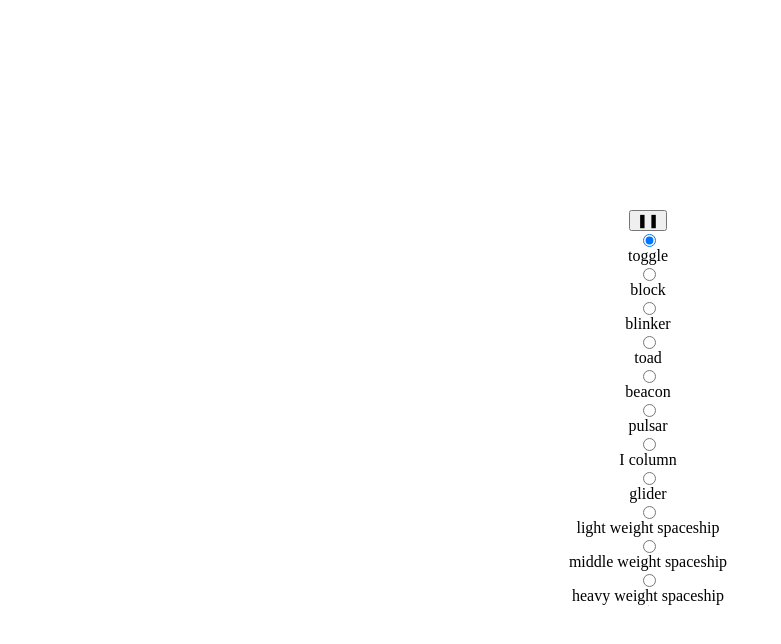
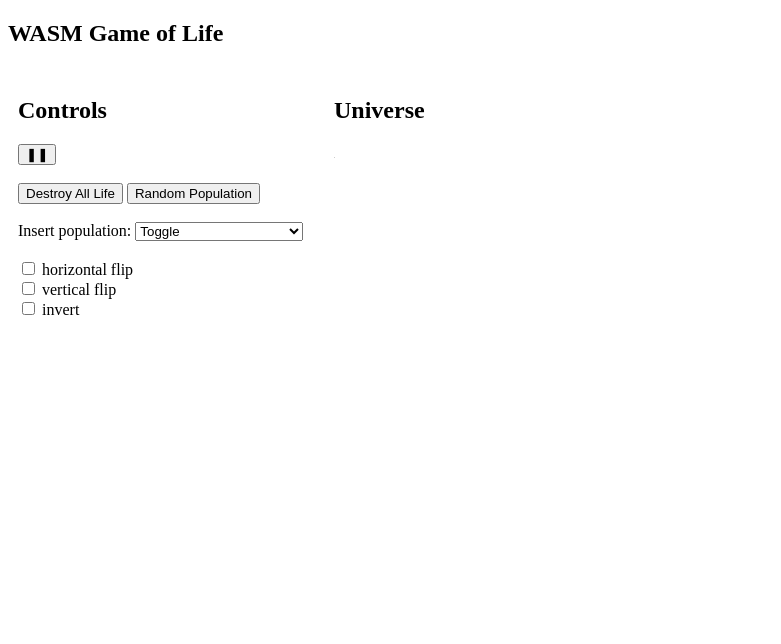
Before and after one commit to brentward/wasm-game-of-life, a website built with webpack: page www/index.html in a window 1280 px wide. Shown: the whole page, without its empty margins (0-781 px from the left). Built offline with nearby package versions, Linux system fonts and the light colour scheme; what wasm-game-of-life would draw is missing.

Commit message:
new method of inserting populations and simplified interface

```diff
--- a/www/index.html
+++ b/www/index.html
@@ -1,36 +1,71 @@
 <!DOCTYPE html>
 <html>
 <head>
-    <meta charset="utf-8">
+  <meta charset="utf-8" name="viewport" content="width=device-width, initial-scale=1">
   <title>WASM Game of Life!</title>
   <style>
-      body {
-        position: absolute;
-        top: 0;
-        left: 0;
-        width: 100%;
-        height: 100%;
-        display: flex;
-        flex-direction: column;
-        align-items: center;
-        justify-content: center;
+    * {
+      box-sizing: border-box;
+    }
+
+    /* Create two unequal columns that floats next to each other */
+    .column {
+      float: left;
+      padding: 10px;
+    }
+
+    .left {
+      width: 25%;
+    }
+
+    .right {
+      width: 75%;
+    }
+
+    /* Clear floats after the columns */
+    .row:after {
+      content: "";
+      display: table;
+      clear: both;
     }
   </style>
 </head>
 <body>
-    <button id="play-pause"></button>
-    <input type="radio" name="insert" value="toggle" checked="checked"> toggle
-    <input type="radio" name="insert" value="block"> block
-    <input type="radio" name="insert" value="blinker"> blinker
-    <input type="radio" name="insert" value="toad"> toad
-    <input type="radio" name="insert" value="beacon"> beacon
-    <input type="radio" name="insert" value="pulsar"> pulsar
-    <input type="radio" name="insert" value="i-column"> I column
-    <input type="radio" name="insert" value="glider"> glider
-    <input type="radio" name="insert" value="lwss"> light weight spaceship
-    <input type="radio" name="insert" value="mwss"> middle weight spaceship
-    <input type="radio" name="insert" value="hwss"> heavy weight spaceship
+
+<h2>WASM Game of Life</h2>
+
+<div class="row">
+  <div class="column left">
+    <h2>Controls</h2>
+    <button id="play-pause"></button><br><br>
+    <button id="destroy-all-life"></button>
+    <button id="random-population"></button><br><br>
+    <label for="insert">Insert population:</label>
+    <select name="insert" id="insert">
+      <option value="toggle">Toggle</option>
+      <option value="block">Block</option>
+      <option value="blinker">Blinker</option>
+      <option value="toad">Toad</option>
+      <option value="beacon">Beacon</option>
+      <option value="pulsar">Pulsar</option>
+      <option value="i-column">I Column</option>
+      <option value="glider">glider</option>
+      <option value="lwss">Light weight spaceship</option>
+      <option value="mwss">Middle weight spaceship</option>
+      <option value="hwss">Heavy weight spaceship</option>
+    </select><br><br>
+    <input type="checkbox" id="h-flip">
+    <label for="h-flip">horizontal flip</label><br>
+    <input type="checkbox" id="v-flip">
+    <label for="v-flip">vertical flip</label><br>
+    <input type="checkbox" id="invert">
+    <label for="invert">invert</label><br>
+  </div>
+  <div class="column right">
+    <h2>Universe</h2>
     <canvas id="game-of-life-canvas"></canvas>
+  </div>
+</div>
 <script src="./bootstrap.js"></script>
 </body>
 </html>
--- a/www/index.js
+++ b/www/index.js
@@ -1,7 +1,7 @@
 import { Universe, Cell } from "wasm-game-of-life";
 import { memory } from "wasm-game-of-life/wasm_game_of_life_bg";
 
-const CELL_SIZE = 5; // px
+const CELL_SIZE = 8; // px
 const GRID_COLOR = "#CCCCCC";
 const DEAD_COLOR = "#FFFFFF";
 const ALIVE_COLOR = "#000000";
@@ -15,14 +15,11 @@ canvas.height = (CELL_SIZE + 1) * height + 1;
 canvas.width = (CELL_SIZE + 1) * width + 1;
 
 canvas.addEventListener("click", event => {
-    const rbs = document.querySelectorAll('input[name="insert"]');
-    let insert = "toggle";
-    for (const rb of rbs) {
-        if (rb.checked) {
-            insert = rb.value;
-            break;
-        }
-    }
+    const insertPopulation = document.getElementById("insert").value;
+    const hFlip = document.getElementById("h-flip").checked;
+    const vFlip = document.getElementById("v-flip").checked;
+    const invert = document.getElementById("invert").checked;
+
     const boundingRect = canvas.getBoundingClientRect();
 
     const scaleX = canvas.width / boundingRect.width;
@@ -34,7 +31,11 @@ canvas.addEventListener("click", event => {
     const row = Math.min(Math.floor(canvasTop / (CELL_SIZE + 1)), height - 1);
     const col = Math.min(Math.floor(canvasLeft / (CELL_SIZE + 1)), width - 1);
 
-    universe.insert(insert, row, col);
+    if (insertPopulation === "toggle") {
+        universe.toggle_cell(row, col);
+    } else {
+        universe.seed_population(row, col, insertPopulation, hFlip, vFlip, invert);
+    }
 
     drawGrid();
     drawCells();
@@ -59,7 +60,11 @@ const isPaused = () => {
 };
 
 const playPauseButton = document.getElementById("play-pause");
+const destroyAllLife = document.getElementById("destroy-all-life");
+const randomPopulation = document.getElementById("random-population");
 playPauseButton.textContent = "❚❚";
+destroyAllLife.textContent = "Destroy All Life";
+randomPopulation.textContent = "Random Population";
 
 const play = () => {
     playPauseButton.textContent = "❚❚";
@@ -78,6 +83,18 @@ playPauseButton.addEventListener("click", event => {
     } else {
         pause();
     }
+});
+
+destroyAllLife.addEventListener("click", event => {
+    universe.destroy_all_life();
+    drawGrid();
+    drawCells();
+});
+
+randomPopulation.addEventListener("click", event => {
+    universe.random_population();
+    drawGrid();
+    drawCells();
 });
 
 const drawGrid = () => {
```
Also changed, not shown: 1 other file. Lines whose indentation alone changed are shown as unchanged.
